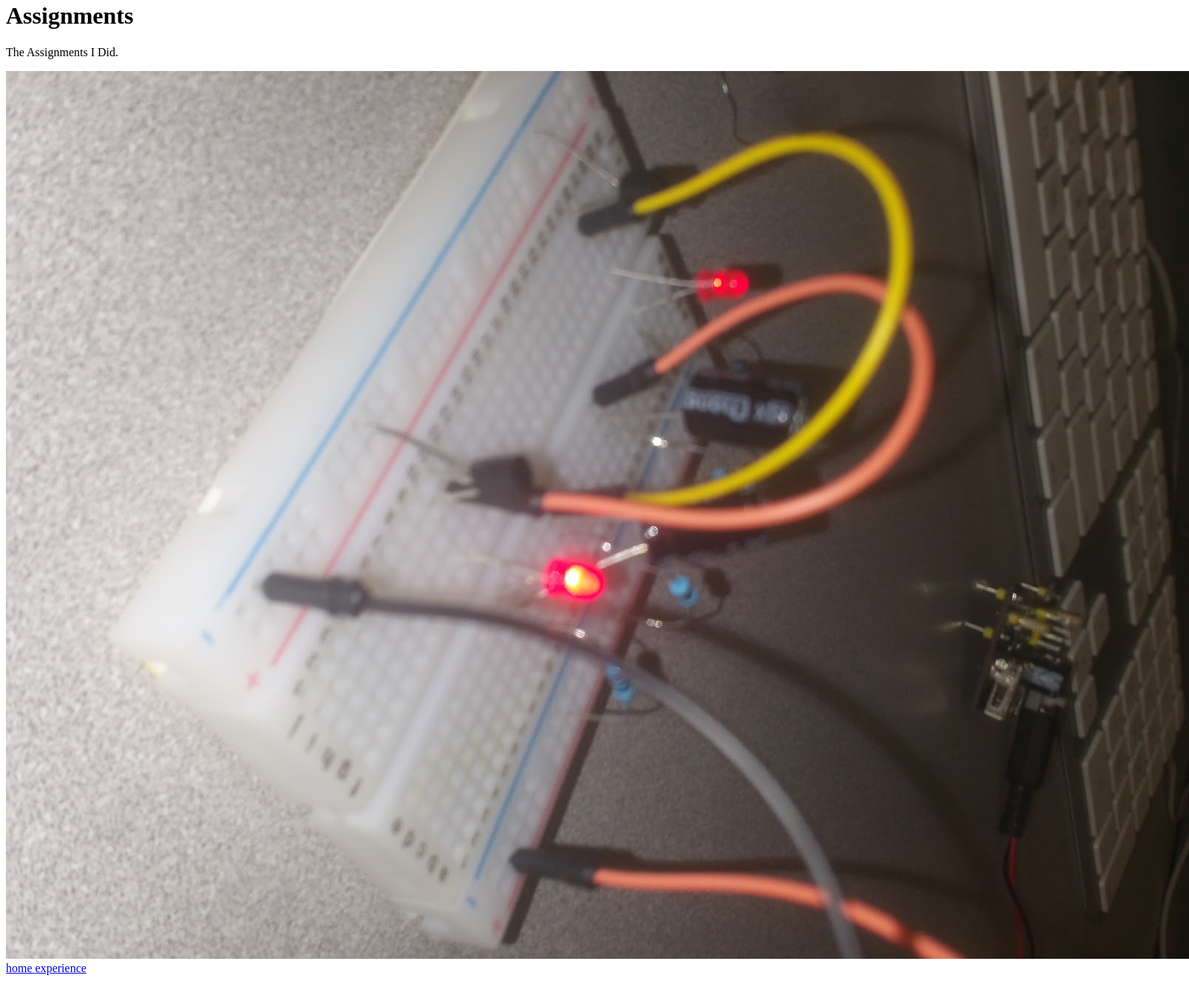
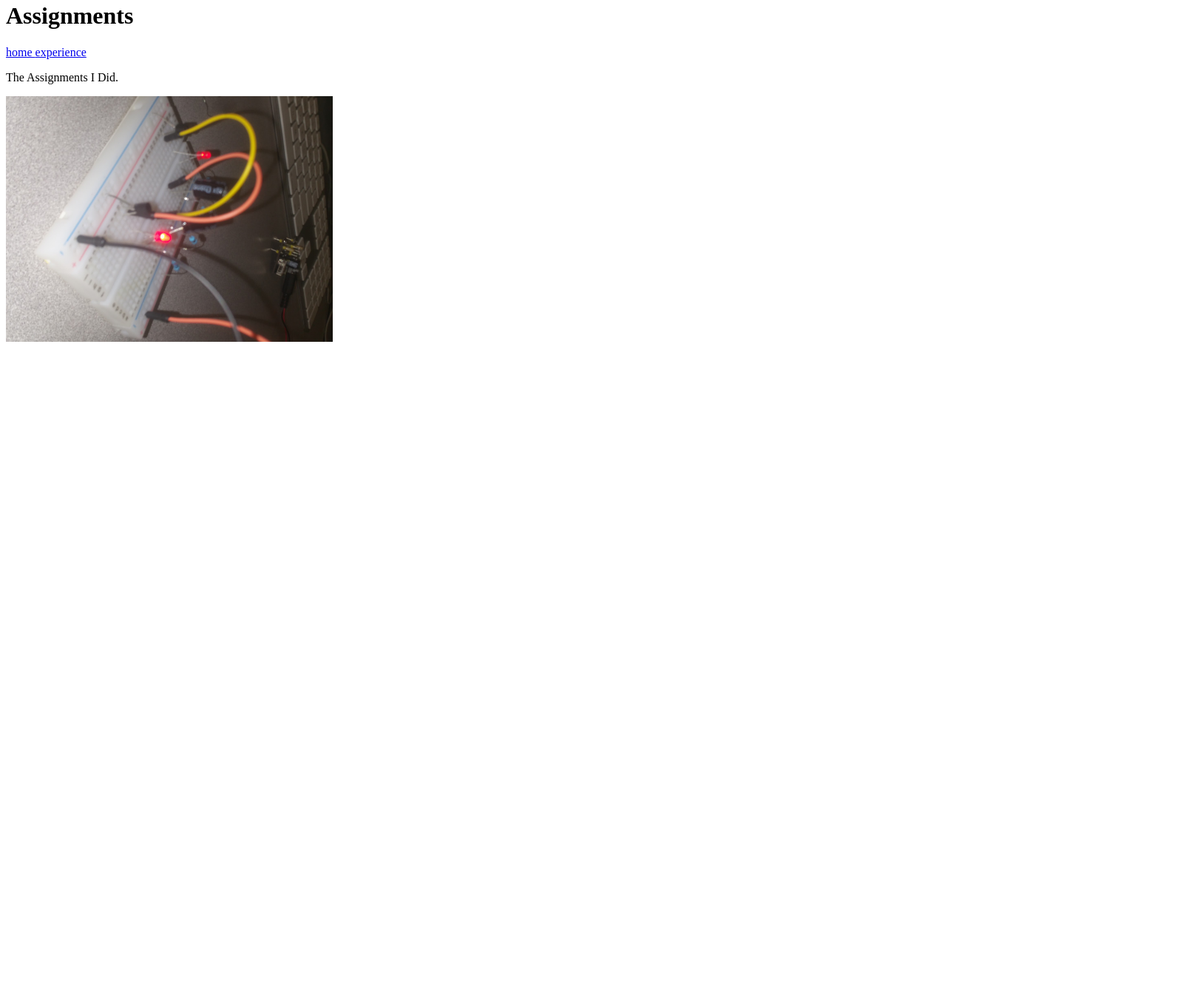
Before and after one commit to ajaychaudhary1124/website-2, a plain HTML site: page pages/assigments.html in a window 1280 px wide. Shown: the part 18-1344 px from the top of the page at 74% size, 1608 px wide, since content can reach past the window. After the commit the page ends 800 px from the top, so only its background shows below. Drawn offline with Linux system fonts and the light colour scheme.

Commit message:
picture
move and changed picture

```diff
--- a/pages/assigments.html
+++ b/pages/assigments.html
@@ -6,9 +6,8 @@
 <body>
 
 <h1>Assignments</h1>
+<a href="../index.html"> home </a> <a href="experience.html"> experience </a>
 <p>The Assignments I Did.</p>
-<img src="../images/breadboard.jpg">
-    <a href="../index.html"> home </a>
-    <a href="experience.html"> experience </a>
+<img src="../images/breadboard.jpg" width="35%" height="auto">
 </body>
 </html>
```
